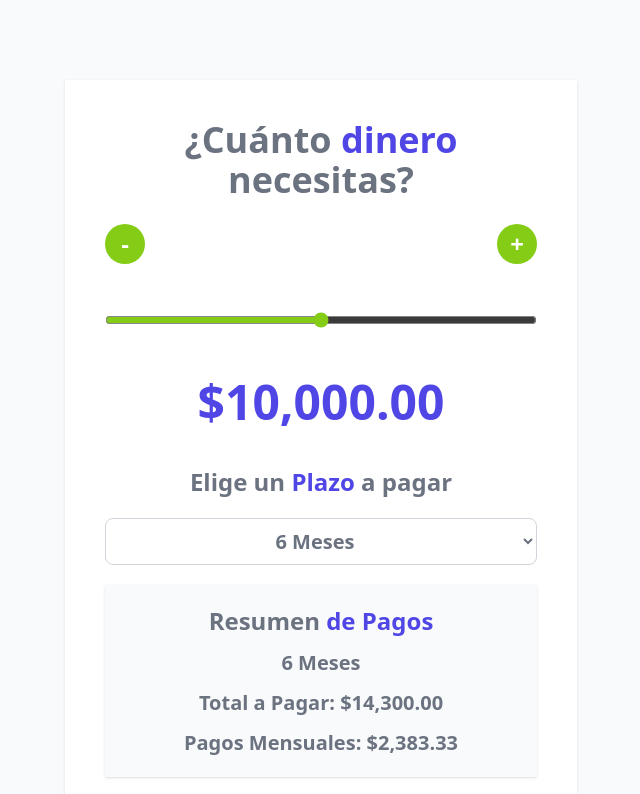
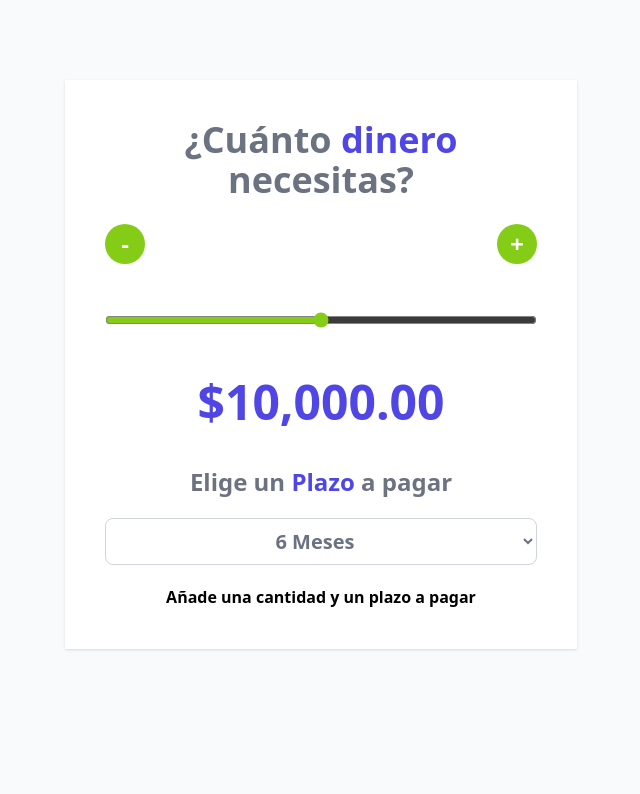
Before and after one commit to crisfreak036/cotizador-prestamos-vue-js-moderno, a Vue app: page / in a window 1280 px wide. Shown: the top 794 px of the page, without its empty margins (319-959 px from the left). Built offline with nearby package versions, Linux system fonts and the light colour scheme.

Commit message:
[add] elementos condicionales al template

```diff
--- a/src/App.vue
+++ b/src/App.vue
@@ -18,7 +18,7 @@
   watch([cantidad, plazoPagar], () => {
     total.value = calcularTotalAPagar(cantidad.value, plazoPagar.value)
     totalMensual.value = total.value/plazoPagar.value
-  }, { immediate: true });
+  });
 
   const handleRange = (e) => {
     cantidad.value = +e.target.value;
@@ -99,6 +99,7 @@
     </select>
 
     <div
+        v-if="total > 0"
         class="my-5 space-y-3 bg-gray-50 p-5 shadow"
       >
         <h2 class='text-2xl font-extrabold text-gray-500 text-center'>
@@ -121,5 +122,7 @@
           Pagos Mensuales: {{formatearDinero(totalMensual)}}
         </p>
     </div>
+
+    <p v-else class="text-center pt-5 text-black font-bold"> Añade una cantidad y un plazo a pagar </p>
   </div>
 </template>
```
